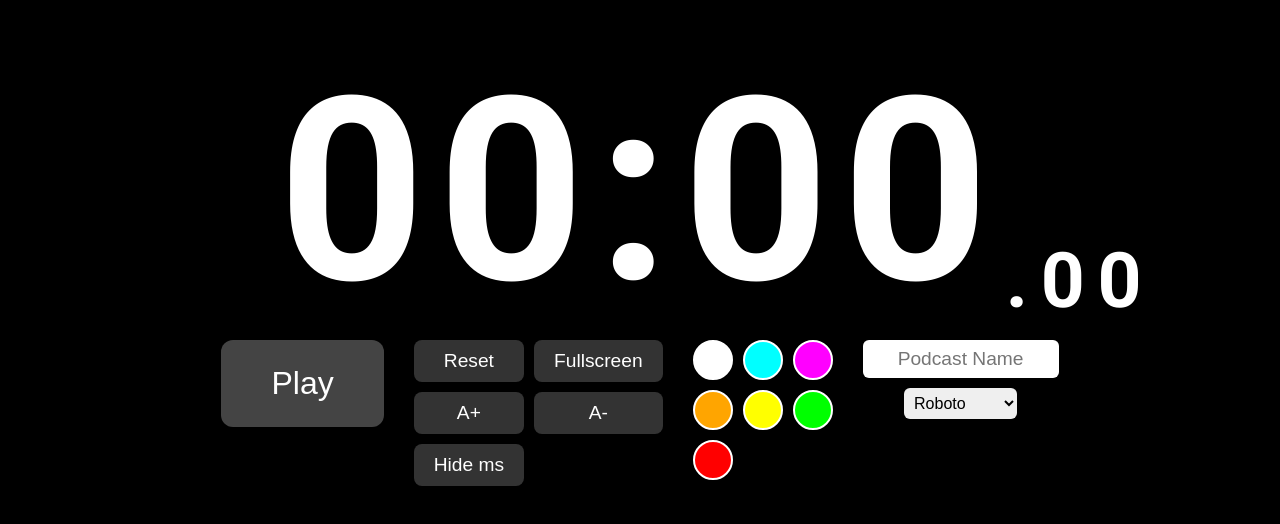
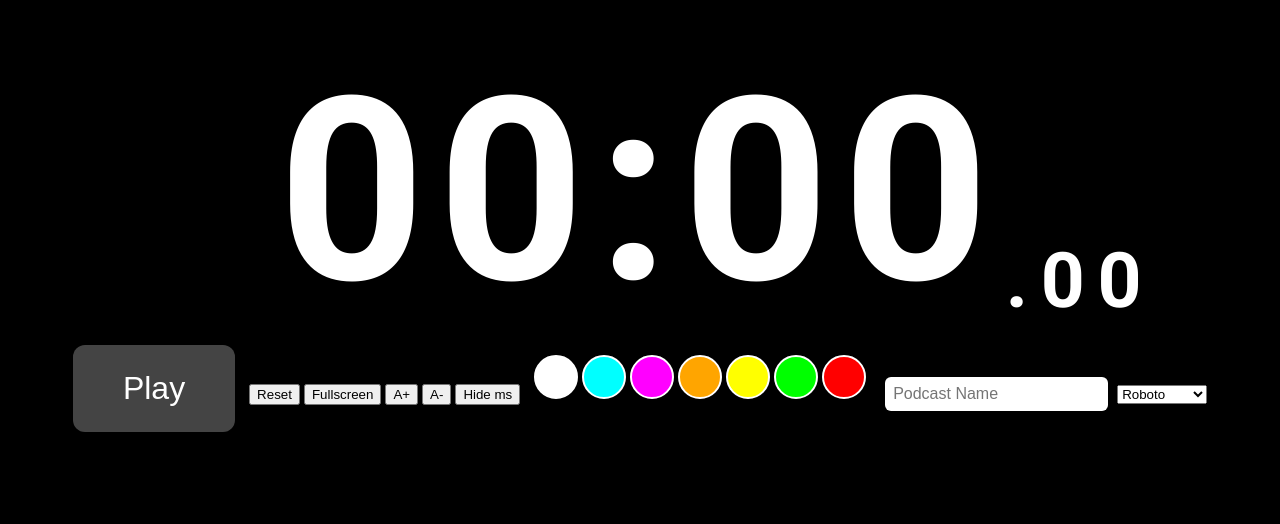
Before and after one commit to Hermes222222/cronometer, a plain HTML site: page index.html in a window 1280 px wide. Drawn offline with Linux system fonts and the light colour scheme.

Commit message:
Update index.html

```diff
--- a/index.html
+++ b/index.html
@@ -2,39 +2,32 @@
 <html>
 <head>
 <meta charset="UTF-8">
-  <title>Chronometer</title>
+<title>Chronometer iOS9</title>
+
 <!-- Google Fonts -->
 <link href="https://fonts.googleapis.com/css2?family=Roboto:wght@700&family=Montserrat:wght@400&display=swap" rel="stylesheet">
 
-  <!-- Local fonts (place .ttf files in fonts/ folder at repo root) -->
 <style>
 @font-face {
   font-family: 'Digital-7';
   src: url('fonts/digital-7.ttf') format('truetype');
   font-weight: normal;
   font-style: normal;
-      font-display: swap;
 }
-
 @font-face {
   font-family: 'Technology';
   src: url('fonts/technology.ttf') format('truetype');
   font-weight: normal;
   font-style: normal;
-      font-display: swap;
 }
 
 html, body {
   height: 100%;
   margin: 0;
   background: black;
-      display: flex;
-      flex-direction: column;
-      align-items: center;
   color: white;
   text-align: center;
   font-family: 'Roboto', sans-serif;
-      transition: margin-top 0.3s ease;
 }
 
 body.running-mode {
@@ -50,8 +43,8 @@
 }
 
 #time {
-      position: relative;       /* for absolute milliseconds */
   display: inline-block;
+  position: relative;
   font-size: 20vw;
   margin-top: 8vh;
   font-family: 'Roboto', sans-serif;
@@ -64,7 +57,6 @@
   display: inline-block;
 }
 
-    /* Absolutely position milliseconds to avoid jitter */
 #milliseconds {
   position: absolute;
   bottom: 0;
@@ -83,11 +75,11 @@
 
 .controls {
   margin-top: 20px;
-      display: grid;
-      grid-template-columns: repeat(4, auto);
-      gap: 30px;
-      justify-content: center;
-      align-items: flex-start;
+}
+
+.button-group {
+  display: inline-block;
+  margin: 5px;
 }
 
 #playStop {
@@ -99,58 +91,34 @@
   color: white;
   cursor: pointer;
 }
+
 #playStop:hover { background: #666; }
 
-    .secondary-controls {
-      display: grid;
-      grid-template-columns: repeat(2, auto);
-      gap: 10px;
-    }
-    .secondary-controls button {
-      font-size: 1.2em;
-      padding: 10px 20px;
+.secondary-controls button, .colors button, .fonts select, .podcast-input input {
+  font-size: 1em;
+  margin: 5px;
+  padding: 8px;
+  border-radius: 6px;
   border: none;
-      border-radius: 8px;
-      background: #333;
-      color: white;
   cursor: pointer;
 }
-    .secondary-controls button:hover { background: #555; }
 
 .colors {
-      display: grid;
-      grid-template-columns: repeat(3, auto);
-      gap: 10px;
+  margin-top: 10px;
 }
+
 .color-btn {
   width: 40px;
   height: 40px;
   border-radius: 50%;
-      padding: 0;
   border: 2px solid white;
-      cursor: pointer;
+  display: inline-block;
 }
 
 .podcast-input {
-      display: flex;
-      flex-direction: column;
-      align-items: center;
-      gap: 10px;
+  margin-top: 10px;
 }
-    .podcast-input input {
-      font-size: 1.2em;
-      padding: 8px;
-      border-radius: 6px;
-      border: none;
-      text-align: center;
-      width: 180px;
-    }
-    .fonts select {
-      font-size: 1em;
-      padding: 6px;
-      border-radius: 6px;
-      border: none;
-    }
+
 </style>
 </head>
 <body>
@@ -164,30 +132,31 @@
 
 <div id="podcast"></div>
 
-  <div class="controls" id="controlsPanel">
+<div class="controls">
+  <div class="button-group">
     <button id="playStop" onclick="togglePlayStop()">Play</button>
+  </div>
 
-    <div class="secondary-controls" id="secondaryControls">
-      <button onclick="reset()">Reset</button>
+  <div class="button-group" id="secondaryControls">
+    <button onclick="resetTimer()">Reset</button>
     <button onclick="goFullScreen()">Fullscreen</button>
     <button onclick="bigger()">A+</button>
     <button onclick="smaller()">A-</button>
     <button onclick="toggleMs()" id="toggleMsBtn">Hide ms</button>
   </div>
 
-    <div class="colors" id="colorPanel">
-      <button class="color-btn" style="background: white;" onclick="changeColor('white')"></button>
-      <button class="color-btn" style="background: cyan;" onclick="changeColor('cyan')"></button>
-      <button class="color-btn" style="background: magenta;" onclick="changeColor('magenta')"></button>
-      <button class="color-btn" style="background: orange;" onclick="changeColor('orange')"></button>
-      <button class="color-btn" style="background: yellow;" onclick="changeColor('yellow')"></button>
-      <button class="color-btn" style="background: lime;" onclick="changeColor('lime')"></button>
-      <button class="color-btn" style="background: red;" onclick="changeColor('red')"></button>
+  <div class="button-group colors" id="colorPanel">
+    <div class="color-btn" style="background:white;" onclick="changeColor('white')"></div>
+    <div class="color-btn" style="background:cyan;" onclick="changeColor('cyan')"></div>
+    <div class="color-btn" style="background:magenta;" onclick="changeColor('magenta')"></div>
+    <div class="color-btn" style="background:orange;" onclick="changeColor('orange')"></div>
+    <div class="color-btn" style="background:yellow;" onclick="changeColor('yellow')"></div>
+    <div class="color-btn" style="background:lime;" onclick="changeColor('lime')"></div>
+    <div class="color-btn" style="background:red;" onclick="changeColor('red')"></div>
   </div>
 
-    <div class="podcast-input" id="podcastInput">
-      <input type="text" id="podcastName" placeholder="Podcast Name" oninput="updatePodcastName()">
-      <div class="fonts">
+  <div class="button-group podcast-input" id="podcastInput">
+    <input type="text" id="podcastName" placeholder="Podcast Name" oninput="updatePodcast()">
     <select id="fontSelect" onchange="changeFont(this.value)">
       <option value="'Roboto', sans-serif">Roboto</option>
       <option value="'Montserrat', sans-serif">Montserrat</option>
@@ -197,125 +166,104 @@
     </select>
   </div>
 </div>
-  </div>
 
 <script>
-    let timer = null, milliseconds = 0, seconds = 0;
-    let fontSize = 20;
-    let showMs = true;
-    let currentPodcast = "";
+var timer=null;
+var milliseconds=0, seconds=0;
+var fontSize=20;
+var showMs=true;
+var currentPodcast="";
+
+// Polyfill padStart
+function pad(num, size){
+  var s = "0"+num;
+  return s.substr(s.length - size);
+}
 
 function update() {
-      let mins = String(Math.floor(seconds / 60) % 60).padStart(2,'0');
-      let secs = String(seconds % 60).padStart(2,'0');
-      let hrs = Math.floor(seconds / 3600);
+  var mins = pad(Math.floor(seconds/60)%60,2);
+  var secs = pad(seconds%60,2);
+  var hrs = Math.floor(seconds/3600);
 
-      if (hrs >= 1 || !showMs) {
-        document.getElementById("mainTime").textContent =
-          String(hrs).padStart(2,'0') + ":" + mins + ":" + secs;
-        document.getElementById("milliseconds").style.display = "none";
+  if(hrs>=1 || !showMs){
+    document.getElementById("mainTime").innerHTML = pad(hrs,2)+":"+mins+":"+secs;
+    document.getElementById("milliseconds").style.display="none";
   } else {
-        document.getElementById("mainTime").textContent = mins + ":" + secs;
-        document.getElementById("milliseconds").textContent = "." + String(milliseconds).padStart(2,'0');
-        document.getElementById("milliseconds").style.display = "inline-block";
+    document.getElementById("mainTime").innerHTML = mins+":"+secs;
+    document.getElementById("milliseconds").innerHTML = "."+pad(milliseconds,2);
+    document.getElementById("milliseconds").style.display="inline-block";
   }
 }
 
-    function togglePlayStop() {
-      if (timer) stop();
-      else start();
+function togglePlayStop(){
+  if(timer) stopTimer();
+  else startTimer();
 }
 
-    function start() {
-      if (!timer) {
-        timer = setInterval(() => {
-          milliseconds += 1;
-          if (milliseconds >= 100) {
-            milliseconds = 0;
-            seconds++;
-          }
+function startTimer(){
+  if(!timer){
+    timer = setInterval(function(){
+      milliseconds+=1;
+      if(milliseconds>=100){ milliseconds=0; seconds+=1; }
       update();
-        }, 10);
-        document.getElementById("recording").style.display = "block";
-        document.getElementById("playStop").textContent = "Stop";
-        document.getElementById("secondaryControls").style.display = "none";
-        document.getElementById("colorPanel").style.display = "none";
-        document.getElementById("podcastInput").style.display = "none";
-        if(currentPodcast.trim() !== "") document.getElementById("podcast").style.display = "block";
-        document.body.classList.add("running-mode");
+    },10);
+    document.getElementById("recording").style.display="block";
+    document.getElementById("playStop").innerHTML="Stop";
+    document.getElementById("secondaryControls").style.display="none";
+    document.getElementById("colorPanel").style.display="none";
+    document.getElementById("podcastInput").style.display="none";
+    if(currentPodcast.trim()!=="") document.getElementById("podcast").style.display="block";
+    document.body.className+=" running-mode";
   }
 }
 
-    function stop() {
+function stopTimer(){
   clearInterval(timer);
-      timer = null;
-      document.getElementById("recording").style.display = "none";
-      document.getElementById("playStop").textContent = "Play";
-      document.getElementById("secondaryControls").style.display = "grid";
-      document.getElementById("colorPanel").style.display = "grid";
-      document.getElementById("podcastInput").style.display = "flex";
-      document.getElementById("podcast").style.display = "none";
-      document.body.classList.remove("running-mode");
+  timer=null;
+  document.getElementById("recording").style.display="none";
+  document.getElementById("playStop").innerHTML="Play";
+  document.getElementById("secondaryControls").style.display="inline-block";
+  document.getElementById("colorPanel").style.display="inline-block";
+  document.getElementById("podcastInput").style.display="inline-block";
+  document.getElementById("podcast").style.display="none";
+  document.body.className = document.body.className.replace(" running-mode","");
 }
 
-    function reset() {
-      stop();
-      seconds = 0;
-      milliseconds = 0;
+function resetTimer(){
+  stopTimer();
+  milliseconds=0; seconds=0;
   update();
 }
 
-    function goFullScreen() {
-      let el = document.documentElement;
-      if (el.requestFullscreen) el.requestFullscreen();
-      else if (el.webkitRequestFullscreen) el.webkitRequestFullscreen();
-      else if (el.msRequestFullscreen) el.msRequestFullscreen();
+function goFullScreen(){
+  var el=document.documentElement;
+  if(el.requestFullscreen) el.requestFullscreen();
+  else if(el.webkitRequestFullscreen) el.webkitRequestFullscreen();
+  else if(el.msRequestFullscreen) el.msRequestFullscreen();
 }
 
-    function applyClockSizing() {
-      const timeEl = document.getElementById("time");
-      timeEl.style.fontSize = fontSize + "vw";
-      while (timeEl.scrollWidth > window.innerWidth - 10) {
-        fontSize -= 1;
-        timeEl.style.fontSize = fontSize + "vw";
-      }
+function bigger(){ fontSize+=2; applyFontSize();}
+function smaller(){ if(fontSize>5){fontSize-=2; applyFontSize();}}
+function applyFontSize(){ document.getElementById("time").style.fontSize=fontSize+"vw"; }
+
+function changeColor(c){ document.getElementById("time").style.color=c; }
+function changeFont(f){ document.getElementById("time").style.fontFamily=f; }
+
+function updatePodcast(){
+  currentPodcast = document.getElementById("podcastName").value;
+  document.getElementById("podcast").innerHTML = currentPodcast;
 }
 
-    function bigger() {
-      fontSize += 2;
-      applyClockSizing();
-    }
-
-    function smaller() {
-      if(fontSize > 5) {
-        fontSize -= 2;
-        applyClockSizing();
-      }
-    }
-
-    function changeColor(color) {
-      document.getElementById("time").style.color = color;
-    }
-
-    function changeFont(font) {
-      document.getElementById("time").style.fontFamily = font;
-    }
-
-    function updatePodcastName() {
-      currentPodcast = document.getElementById("podcastName").value;
-      document.getElementById("podcast").textContent = currentPodcast;
-    }
-
-    function toggleMs() {
+function toggleMs(){
   showMs = !showMs;
-      document.getElementById("toggleMsBtn").textContent = showMs ? "Hide ms" : "Show ms";
+  document.getElementById("toggleMsBtn").innerHTML = showMs ? "Hide ms":"Show ms";
   update();
 }
 
-    window.addEventListener("resize", applyClockSizing);
+// Initialize
+update();
+applyFontSize();
+</script>
 
-    update();
-    applyClockSizing();
-  </script>
 </body>
 </html>
```
Lines whose indentation alone changed are shown as unchanged.
